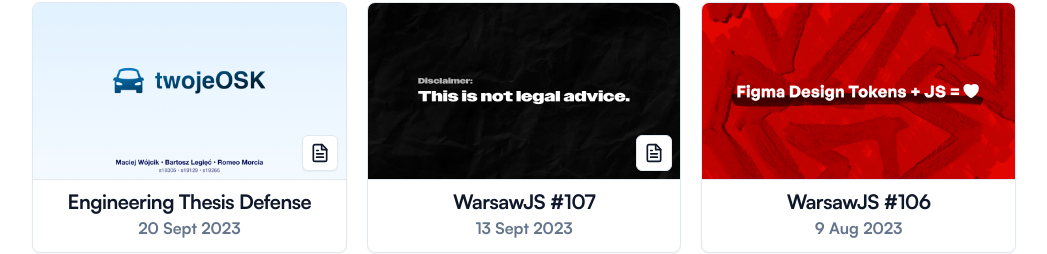
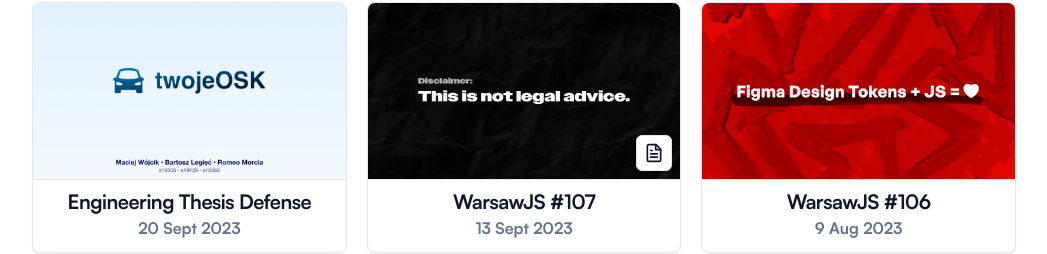
Before and after one commit to bibixx/slides.legiec.io, a Next.js app: page / in a window 1280 px wide. Shown: the part 118-372 px from the top of the page, without its empty margins (116-1163 px from the left). Built offline with nearby package versions, Linux system fonts and the light colour scheme.

Commit message:
Remove thesis pdf

```diff
--- a/pages/index.tsx
+++ b/pages/index.tsx
@@ -14,7 +14,6 @@ const TALKS: Talk[] = [
     date: new Date(2023, 8, 20),
     url: "/thesis-defence",
     img: "/thesis-defence/poster.png",
-    pdf: "/thesis-defence",
   },
   {
     location: "WarsawJS #107",
```
